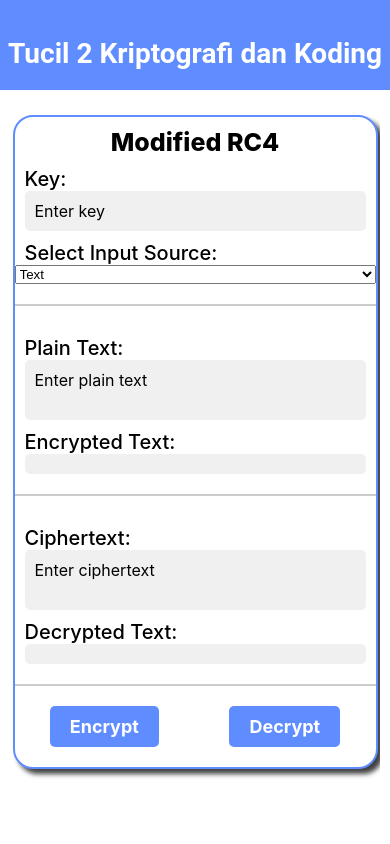
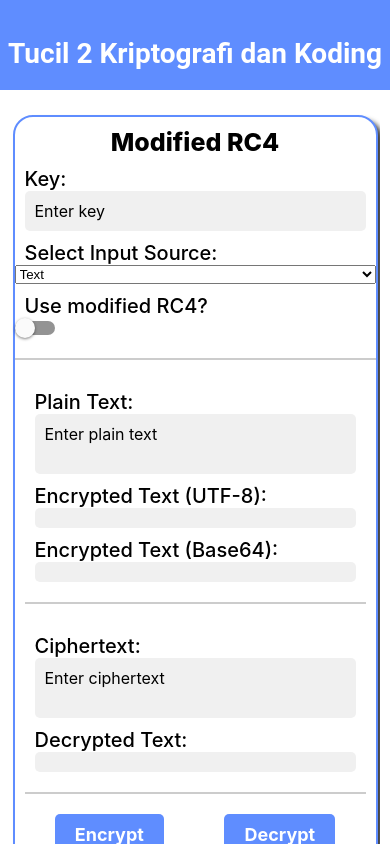
Before and after one commit to ceavinrufus/tucil2-kripto, a React Native app: screen / in a window 390 px wide. Built offline with nearby package versions, Linux system fonts and the light colour scheme.

Commit message:
downloader

```diff
--- a/src/Components/CryptoCard.js
+++ b/src/Components/CryptoCard.js
@@ -7,9 +7,11 @@ import {
   TextInput,
   ScrollView,
   TouchableOpacity,
+  Switch,
 } from "react-native";
 import { Picker } from "@react-native-picker/picker";
 import ModifiedRC4Cipher from "../Utils/ModifiedRC4Cipher.js";
+import RC4Cipher from "../Utils/RC4Cipher.js";
 import ReaderFile from "./ReaderFile.js";
 import * as FileSystem from "expo-file-system";
 import { Buffer } from "buffer";
@@ -26,8 +28,14 @@ const CryptoCard = () => {
   const [mimeType, setMimeType] = useState("");
   const [encryptedFile, setEncryptedFile] = useState();
   const [decryptedFile, setDecryptedFile] = useState();
+  const [isModified, setIsModified] = useState();
 
-  const rc4 = new ModifiedRC4Cipher(key);
+  let rc4;
+  if (!isModified) {
+    rc4 = new RC4Cipher(key); //tinggal ganti metode nya disini
+  } else {
+    rc4 = new ModifiedRC4Cipher(key); //tinggal ganti metode nya disini
+  }
 
   const handleEncrypt = () => {
     const encryptedText = rc4.encrypt(plaintext);
@@ -59,7 +67,6 @@ const CryptoCard = () => {
           mimeType
         )
           .then(async (uri) => {
-            console.log("tes");
             await FileSystem.writeAsStringAsync(uri, content, {
               encoding: "base64",
             });
@@ -91,6 +98,13 @@ const CryptoCard = () => {
     setDecryptedFile(decryptedContent);
     setEncryptedFile(null);
   };
+  const handleSwitch = (isChecked) => {
+    setIsModified(isChecked);
+    // setIsReset(true);
+    // setTimeout(() => {
+    //   setIsReset(false);
+    // }, 1);
+  };
 
   return (
     <ScrollView contentContainerStyle={styles.scrollViewContainer}>
@@ -118,10 +132,12 @@ const CryptoCard = () => {
             <Picker.Item label="Text" value="text" />
             <Picker.Item label="File" value="file" />
           </Picker>
+          <Text style={styles.textStyle}>Use modified RC4?</Text>
+          <Switch value={isModified} onValueChange={handleSwitch} />
 
           <View style={styles.separator} />
           {selectedOption === "text" && (
-            <View>
+            <View style={styles.inputContainer}>
               <Text style={styles.textStyle}>Plain Text:</Text>
               <View style={styles.inputContainer}>
                 <TextInput
@@ -132,9 +148,15 @@ const CryptoCard = () => {
                   multiline={true}
                 />
               </View>
-              <Text style={styles.textStyle}>Encrypted Text:</Text>
+              <Text style={styles.textStyle}>Encrypted Text (UTF-8):</Text>
               <ScrollView style={styles.outputContainer}>
                 <Text style={styles.outputText}>{encryptedText}</Text>
+              </ScrollView>
+              <Text style={styles.textStyle}>Encrypted Text (Base64):</Text>
+              <ScrollView style={styles.outputContainer}>
+                <Text style={styles.outputText}>
+                  {Buffer.from(encryptedText, "utf-8").toString("base64")}
+                </Text>
               </ScrollView>
               <View style={styles.separator} />
               <Text style={styles.textStyle}>Ciphertext:</Text>
@@ -160,6 +182,26 @@ const CryptoCard = () => {
                   <Text style={styles.buttonText}>Decrypt</Text>
                 </TouchableOpacity>
               </View>
+
+              <View style={styles.separator} />
+              <View style={{ gap: 4 }}>
+                {encryptedText && (
+                  <TouchableOpacity
+                    style={styles.button}
+                    onPress={() => downloadFile(encryptedFile, "encrypted")}
+                  >
+                    <Text style={styles.buttonText}>Download Encrypted</Text>
+                  </TouchableOpacity>
+                )}
+                {decryptedText && (
+                  <TouchableOpacity
+                    style={styles.button}
+                    onPress={() => downloadFile(decryptedFile, "decrypted")}
+                  >
+                    <Text style={styles.buttonText}>Download Decrypted</Text>
+                  </TouchableOpacity>
+                )}
+              </View>
             </View>
           )}
           {selectedOption === "file" && (
@@ -181,21 +223,9 @@ const CryptoCard = () => {
                 <TouchableOpacity style={styles.button} onPress={decryptFile}>
                   <Text style={styles.buttonText}>Decrypt</Text>
                 </TouchableOpacity>
-                {/* <Button
-                  title="Encrypt File"
-                  onPress={encryptFile}
-                  disabled={!file || !key}
-                />
-                <Button
-                  title="Decrypt File"
-                  onPress={decryptFile}
-                  disabled={!file || !key}
-                /> */}
               </View>
-              {/* Other UI components */}
               <View style={styles.separator} />
 
-              <View>
               {file && (
                 <View style={{ gap: 4 }}>
                   {encryptedFile && (
@@ -220,7 +250,6 @@ const CryptoCard = () => {
                   )}
                 </View>
               )}
-              </View>
             </View>
           )}
         </View>
--- /dev/null
+++ b/src/Utils/RC4Cipher.js
@@ -0,0 +1,67 @@
+class RC4Cipher {
+  constructor(key) {
+    this.key = key;
+  }
+
+  KSA() {
+    let S = [];
+    for (let i = 0; i < 256; i++) {
+      S[i] = i;
+    }
+    let j = 0;
+    for (let i = 0; i < 256; i++) {
+      j = (j + S[i] + this.key.charCodeAt(i % this.key.length)) % 256;
+      // Swap S[i] and S[j]
+      let temp = S[i];
+      S[i] = S[j];
+      S[j] = temp;
+    }
+    return S;
+  }
+
+  PRGA(S, length) {
+    let keyStream = [];
+    let i = 0;
+    let j = 0;
+    for (let k = 0; k < length; k++) {
+      i = (i + 1) % 256;
+      j = (j + S[i]) % 256;
+      // Swap S[i] and S[j]
+      let temp = S[i];
+      S[i] = S[j];
+      S[j] = temp;
+      let t = (S[i] + S[j]) % 256;
+      let keystreamByte = S[t];
+      keyStream.push(keystreamByte);
+    }
+    return keyStream;
+  }
+
+  encrypt(plaintext) {
+    let S = this.KSA();
+    let keyStream = this.PRGA(S, plaintext.length);
+    let ciphertext = "";
+    for (let i = 0; i < plaintext.length; i++) {
+      let plainCharCode = plaintext.charCodeAt(i);
+      let encryptedByte = plainCharCode ^ keyStream[i];
+      let hex = encryptedByte.toString(16).padStart(2, "0");
+      ciphertext += hex;
+    }
+    return ciphertext;
+  }
+
+  decrypt(ciphertext) {
+    let S = this.KSA();
+    let keyStream = this.PRGA(S, ciphertext.length / 2);
+    let plaintext = "";
+    for (let i = 0; i < ciphertext.length; i += 2) {
+      let hexByte = ciphertext.substr(i, 2);
+      let encryptedByte = parseInt(hexByte, 16);
+      let decryptedByte = encryptedByte ^ keyStream[i / 2];
+      plaintext += String.fromCharCode(decryptedByte);
+    }
+    return plaintext;
+  }
+}
+
+export default RC4Cipher;
```
Also changed, not shown: src/Utils/ExtendedVigenereCipher.js (deleted, +0 -55 lines), src/Utils/VigenereCipher.js (deleted, +0 -44 lines). Lines whose indentation alone changed are shown as unchanged.
